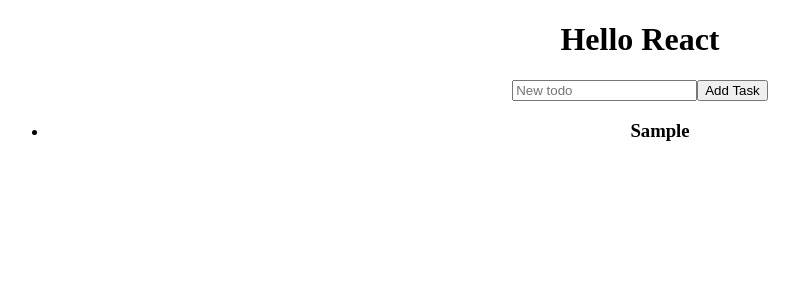
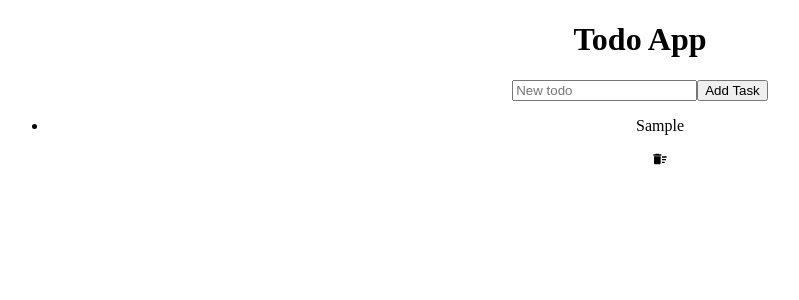
Before and after one commit to brian-ambani/react-projects, a React (Create React App) app in the folder react-full-course/advanced-todo-app/: page / in a window 1280 px wide. Both pictures are taken after typing "Sample" into the empty fields and a click on the button "Add Task". Shown: the top 300 px of the page, without its empty margins (0-799 px from the left). Built offline with nearby package versions, Linux system fonts and the light colour scheme.

Commit message:
updated react-icons

```diff
--- a/react-full-course/advanced-todo-app/src/App.js
+++ b/react-full-course/advanced-todo-app/src/App.js
@@ -13,18 +13,22 @@
     // Adding the newTodo to the list
     setTodoList([...todoList, newTask]);
   };
+
+  const deleteTask = (deleteTaskName) => {
+    setTodoList(todoList.filter((todo) => todo.taskName !== deleteTaskName));
+  };
   return (
     <div className="App">
-      <h1>Hello React</h1>
-      <TodoInput addTask={addTask} />
-
-      <ul>
-        <li>
+      <h1>Todo App</h1>
+      <TodoInput addTask={addTask} deleteTask={deleteTask} />
+      <div>
+        <ul>
           {todoList.map((todo) => (
             <TaskItem todo={todo} />
           ))}
-        </li>
-      </ul>
+        </ul>
+        {todoList.length === 0 ? <p>You are done!</p> : null}
+      </div>
     </div>
   );
 }
--- a/react-full-course/advanced-todo-app/src/components/TaskItem.jsx
+++ b/react-full-course/advanced-todo-app/src/components/TaskItem.jsx
@@ -1,9 +1,20 @@
 import React from "react";
+import { MdDeleteSweep } from "react-icons/md";
 
-export default function TaskItem({ todo }) {
+const TaskItem = ({ todo, deleteTask }) => {
+  const handleDelete = () => deleteTask(todo.taskName);
+
   return (
     <div>
-      <h3>{todo.taskName}</h3>
+      <li>
+        <div>
+          <p>{todo.taskName}</p>
+        </div>
+
+        <MdDeleteSweep style={{ cursor: "pointer" }} onClick={handleDelete} />
+      </li>
     </div>
   );
-}
+};
+
+export default TaskItem;
```
